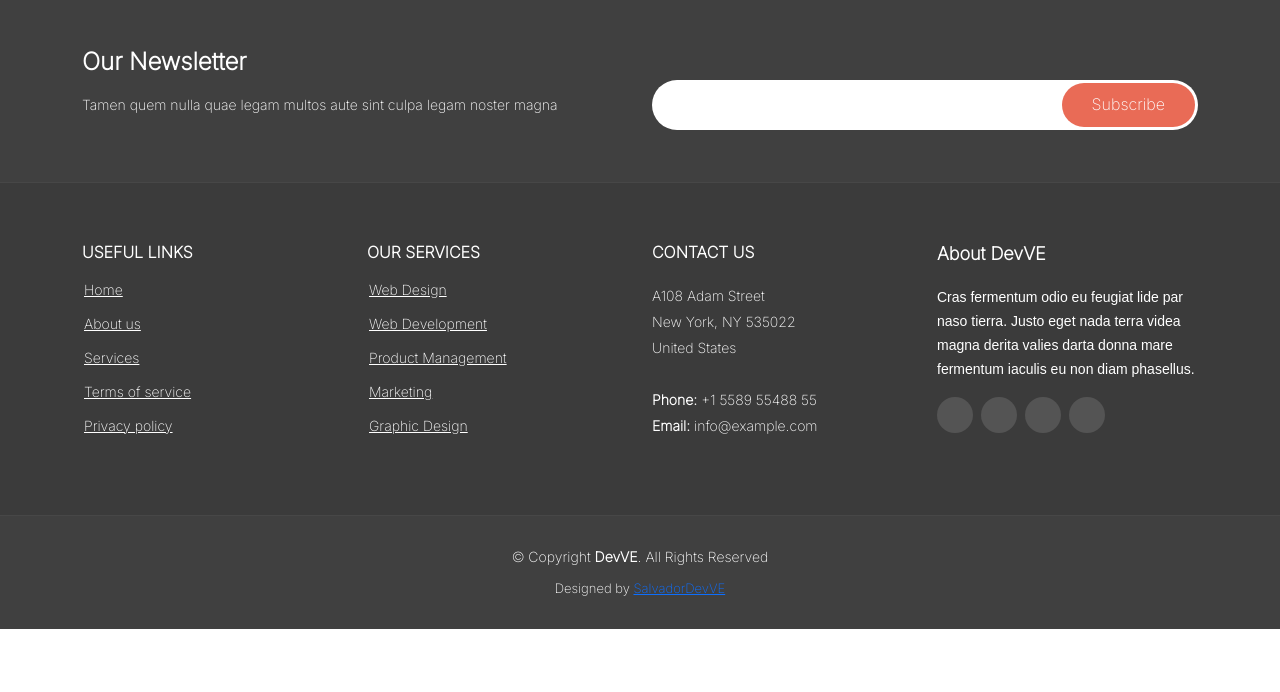
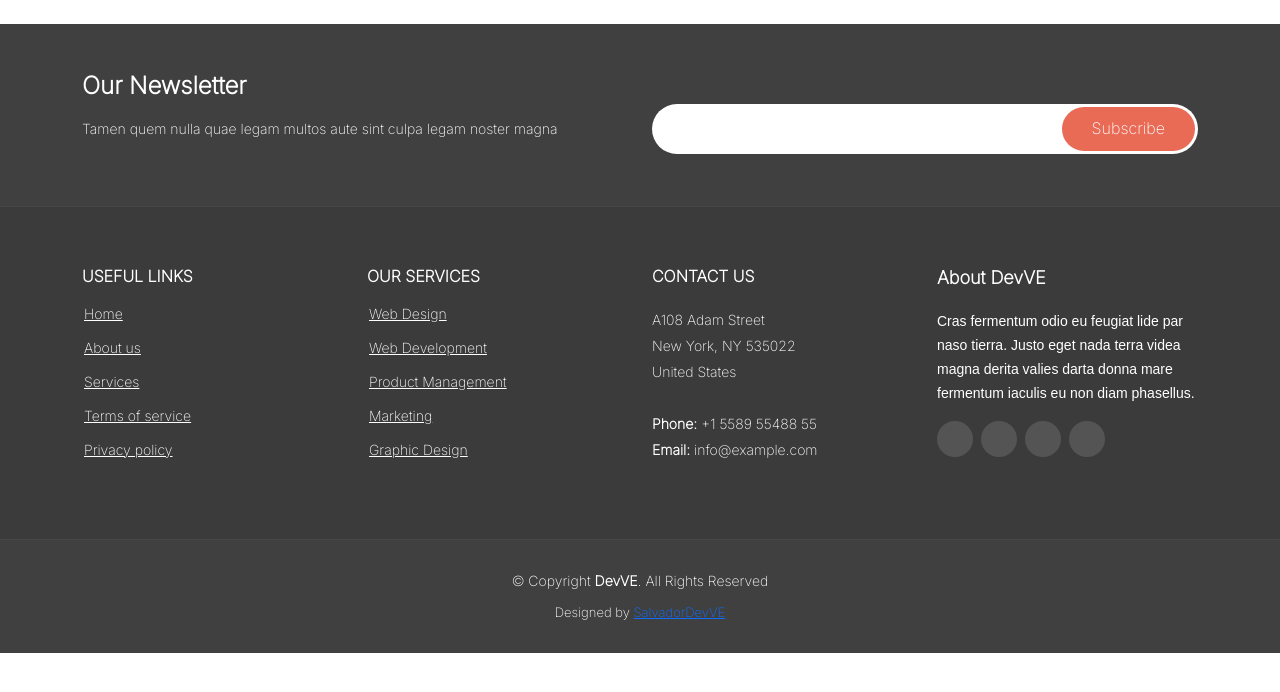
Before and after one commit to OkothPius/masomoshoppy, a Django app: template apps/templates/cart/cart.html in a window 1280 px wide. Shown: the part 58-750 px from the top of the page. Run offline with Django 3.2, Linux system fonts and the light colour scheme; the template is opened without the code that fills it, so the values that code supplies are empty.

Commit message:
feat: update

```diff
--- a/apps/templates/base/base.html
+++ b/apps/templates/base/base.html
@@ -63,7 +63,7 @@
   </div>
 
   <!-- Footer -->
-  <footer id="footer">
+  <footer class="mt-4" id="footer">
     <div class="footer-newsletter">
       <div class="container">
         <div class="row">
```
